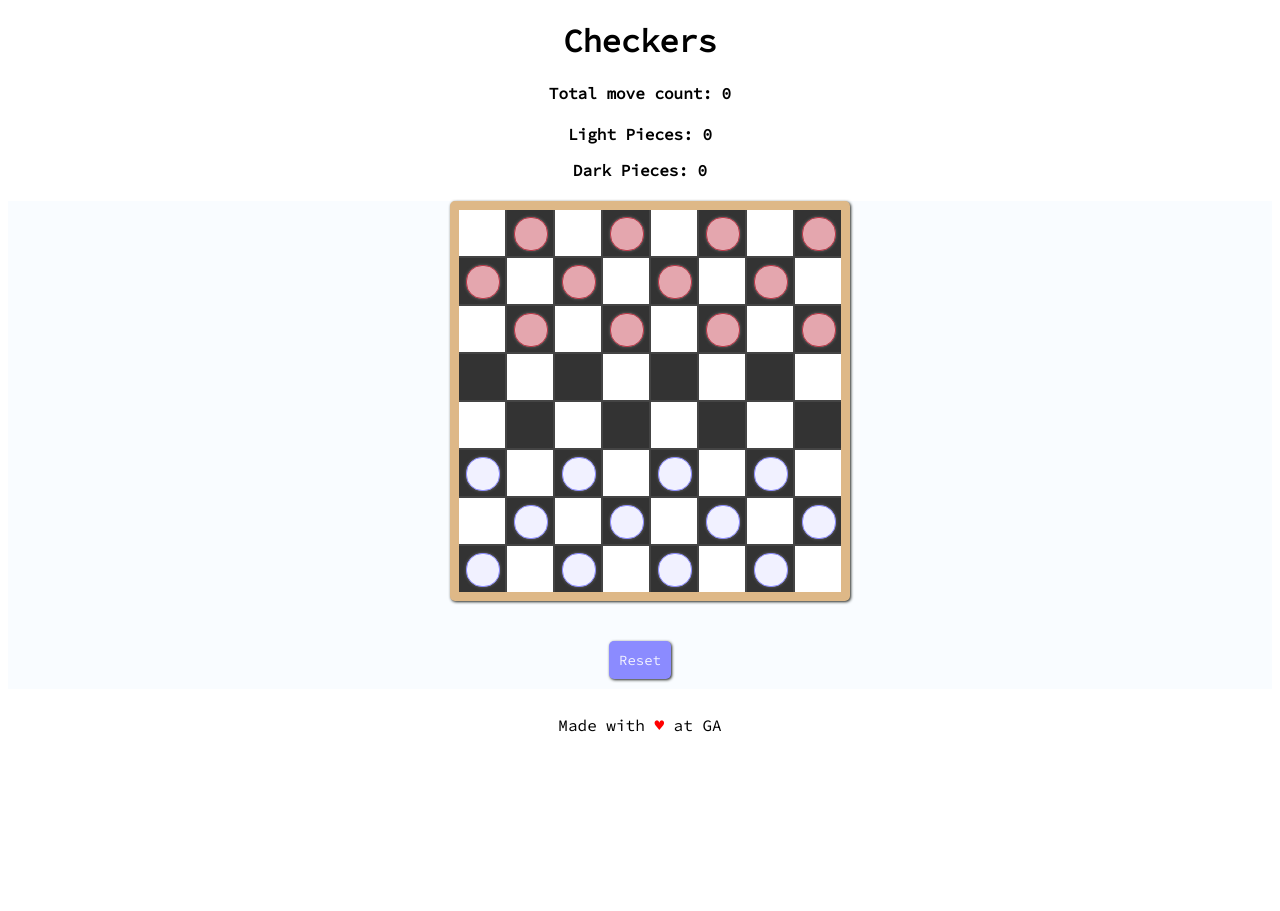
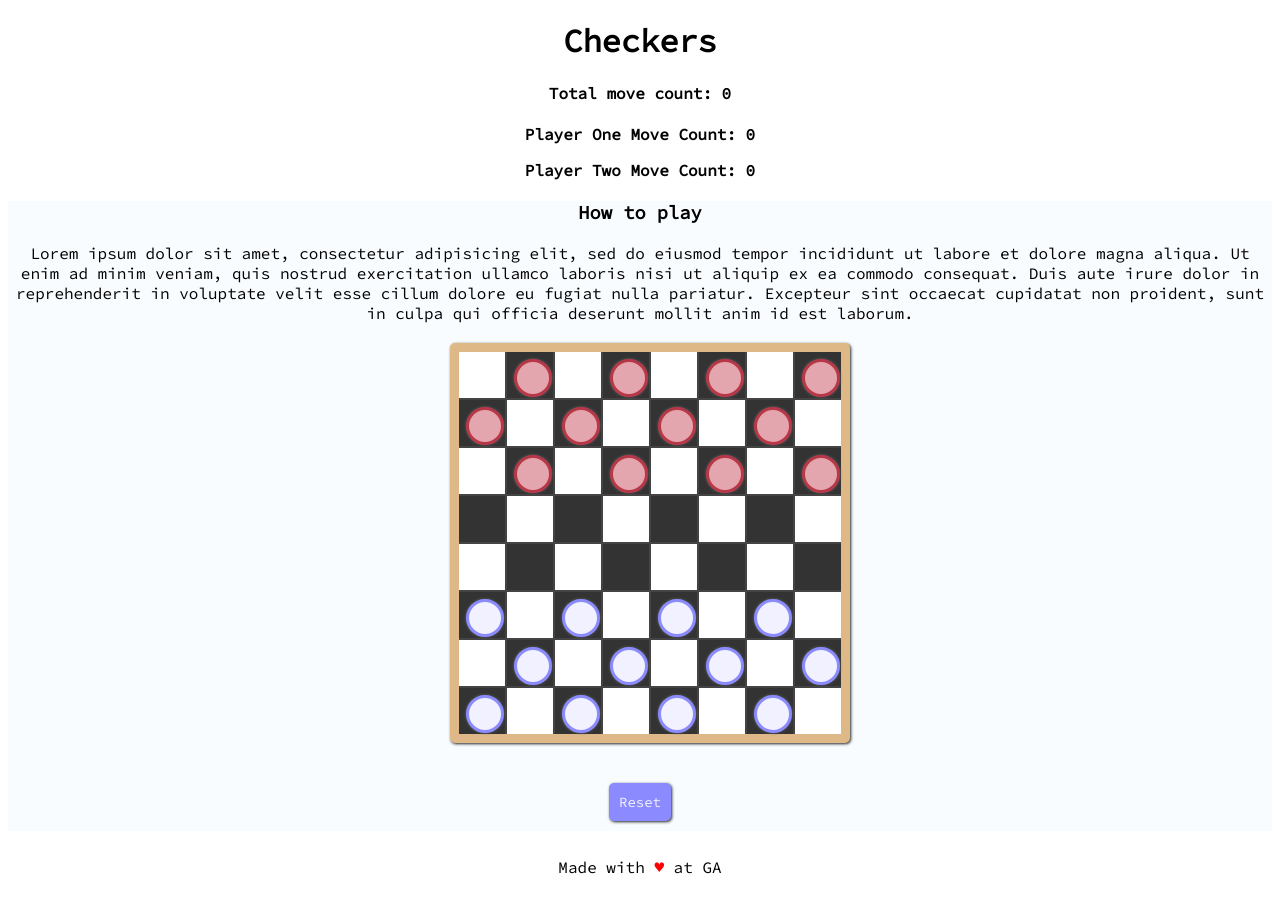
Before and after one commit to obfusticatedcode/project-0, a PHP site: page / in a window 1280 px wide. Before the commit the page ends 732 px from the top, so only its background shows below. Run offline with PHP 8.4, Linux system fonts and the light colour scheme; some libraries are stand-ins or nearby versions.

Commit message:
CSS part 1.1

```diff
--- a/index.html
+++ b/index.html
@@ -20,18 +20,26 @@
   <!-- HEADER -->
   <header id="heading">
     <h1>Checkers</h1>
-    <!-- displaying the moveCounter -->
+    <!-- displaying the moveCounter and other stats -->
+    <div class="stats">
       <h4>Total move count: <span id="moveCounter">0</span></h4>
       <h4>
-      <p>Light Pieces: <span id="lightMoveCount">0</span></p>
-      <p>Dark Pieces: <span id="darkMoveCount">0</span></p>
+        <p>Player One Move Count: <span id="lightMoveCount">0</span></p>
+        <p>Player Two Move Count: <span id="darkMoveCount">0</span></p>
       </h4>
+    </div>
   </header>
   <!--GAME-->
   <main>
+    <div id="wrapper">
+      <div class="instructions">
+        <h3>How to play</h3>
+        <p>Lorem ipsum dolor sit amet, consectetur adipisicing elit, sed do eiusmod tempor incididunt ut labore et dolore magna aliqua. Ut enim ad minim veniam, quis nostrud exercitation ullamco laboris nisi ut aliquip ex ea commodo consequat. Duis aute irure dolor in reprehenderit in voluptate velit esse cillum dolore eu fugiat nulla pariatur. Excepteur sint occaecat cupidatat non proident, sunt in culpa qui officia deserunt mollit anim id est laborum.</p>
+      </div>
       <div id="game">
           <div id="board"></div>
           <div id="pieces"></div>
+      </div>
     </div>
     <div class="reset">
       <button type="button" id="reset-button">Reset</button>
--- a/src/js/app.js
+++ b/src/js/app.js
@@ -62,7 +62,6 @@ $(()=>{
 
   //EVENTS
   function pieceSelect(){
-
     if(pieceSelectEnabled === true){
       console.log(pieceSelectEnabled);
       $('div.piece').on('click',(event)=>{
--- a/src/scss/main.scss
+++ b/src/scss/main.scss
@@ -1,4 +1,6 @@
 //VARIABLES to be defined during 'CSS and chill'
+
+
 
 
 body{
@@ -74,6 +76,7 @@ div.square.dark {
 }
 
 div#pieces {
+    //keeps the pieces to the board
     position:absolute;
     /* 9 px puts pieces inside of the board's borders;*/
     left:9px;
@@ -112,7 +115,8 @@ div.piece.selected {
 
 div.piece.light {
     background-color: #e4a6ae;
-    border: 1px solid #B93848;
+    border: 3px solid #B93848;
+    border-radius: 50%;
     transition: all 0.2s linear;
     background-repeat: no-repeat;
     background-position: center;
@@ -120,7 +124,8 @@ div.piece.light {
 
 div.piece.dark {
     background-color: #F1F1FF;
-    border: 1px solid #8b8bff;
+    border: 3px solid #8b8bff;
+    border-radius: 50%;
     transition: all 0.2s linear;//giving that slow glow
     background-repeat: no-repeat;
     background-position: center;
```
Also changed, not shown: public/css/main.css, public/js/app.js. Lines whose indentation alone changed are shown as unchanged.
